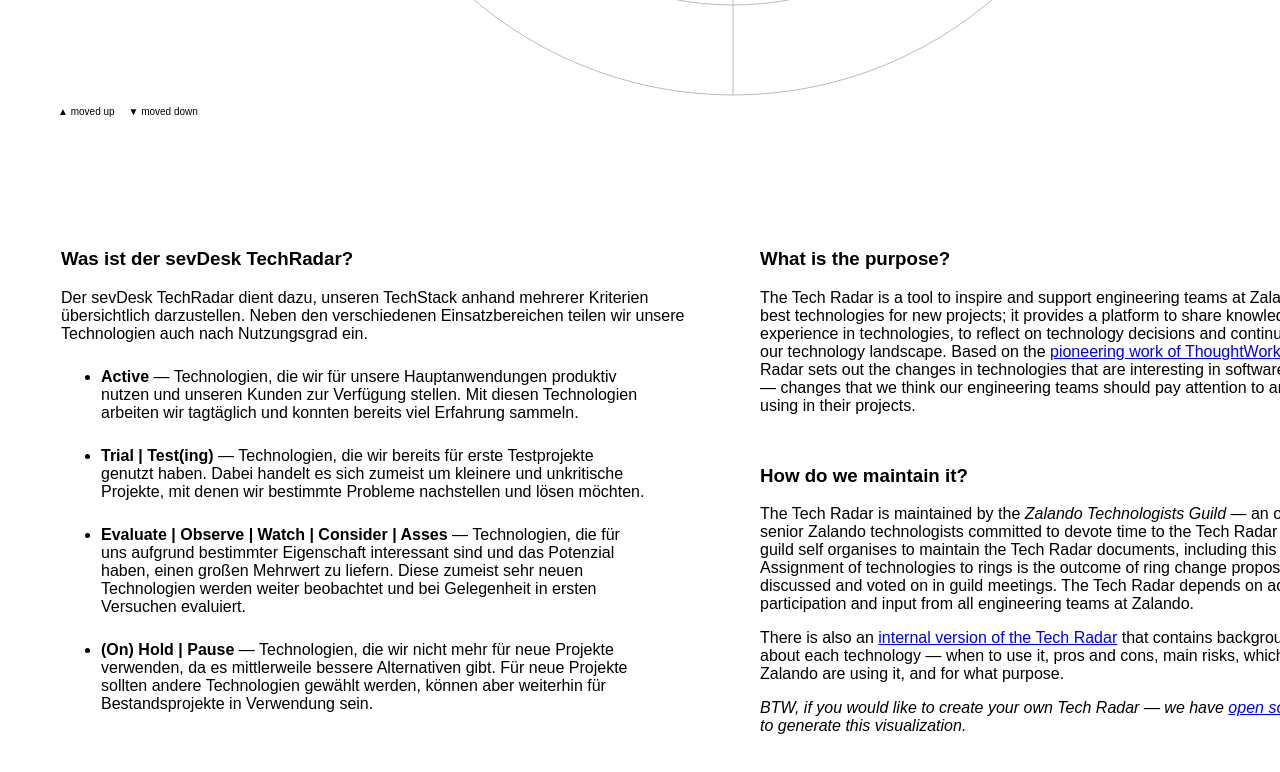
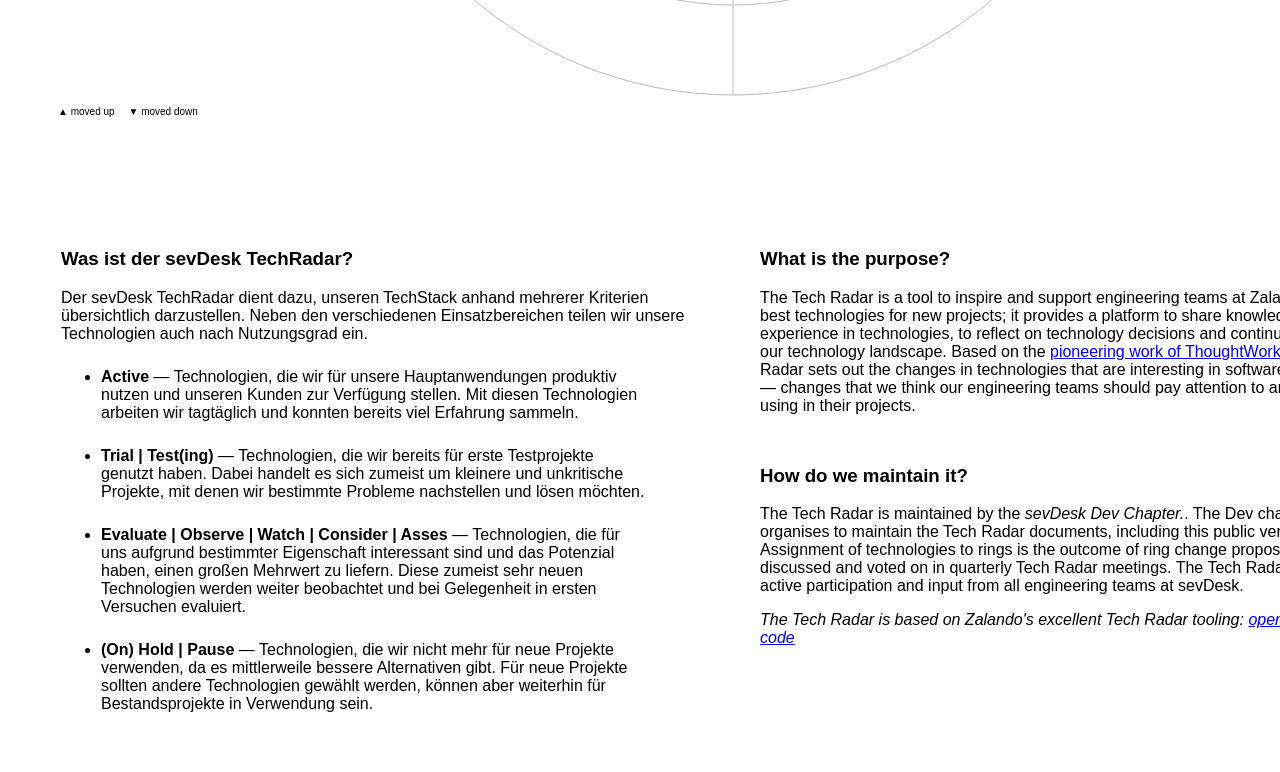
Before and after one commit to sevdesk/tech-radar, a plain HTML site: page index.html in a window 1280 px wide. Shown: the part 923-1695 px from the top of the page. Drawn offline with nearby package versions, Linux system fonts and the light colour scheme.

Commit message:
Update index.html

```diff
--- a/index.html
+++ b/index.html
@@ -388,22 +388,16 @@
         <h3>How do we maintain it?</h3>
 
         <p>
-            The Tech Radar is maintained by the <em>Zalando Technologists Guild</em> — an open group of  senior Zalando
-            technologists committed to devote time to the Tech Radar purpose. The guild self organises to maintain the
-            Tech Radar documents, including this public version. Assignment of technologies to rings is the outcome of
-            ring change proposals, which are discussed and voted on in guild meetings. The Tech Radar depends on active
-            participation and input from all engineering teams at Zalando.
+            The Tech Radar is maintained by the <i>sevDesk Dev Chapter.</i>.
+            The Dev chapter self organises to maintain the Tech Radar documents, including this public version.
+            Assignment of technologies to rings is the outcome of ring change proposals, which are discussed and voted
+            on in quarterly Tech Radar meetings. The Tech Radar depends on active participation and input from all engineering teams at
+            sevDesk.
         </p>
 
         <p>
-            There is also an <a href="https://techradar.zalando.net/">internal version of the Tech Radar</a> that contains
-            background information about each technology — when to use it, pros and cons, main risks, which teams at Zalando
-            are using it, and for what purpose.
-        </p>
-
-        <p>
-            <em>BTW, if you would like to create your own Tech Radar — we have <a href="https://github.com/zalando/tech-radar">
-                open sourced the code</a> to generate this visualization.</em>
+            <i>The Tech Radar is based on Zalando's excellent Tech Radar tooling: <a href="https://github.com/zalando/tech-radar">open
+                sourced the code</a></i>
         </p>
 
     </td></tr>
```
